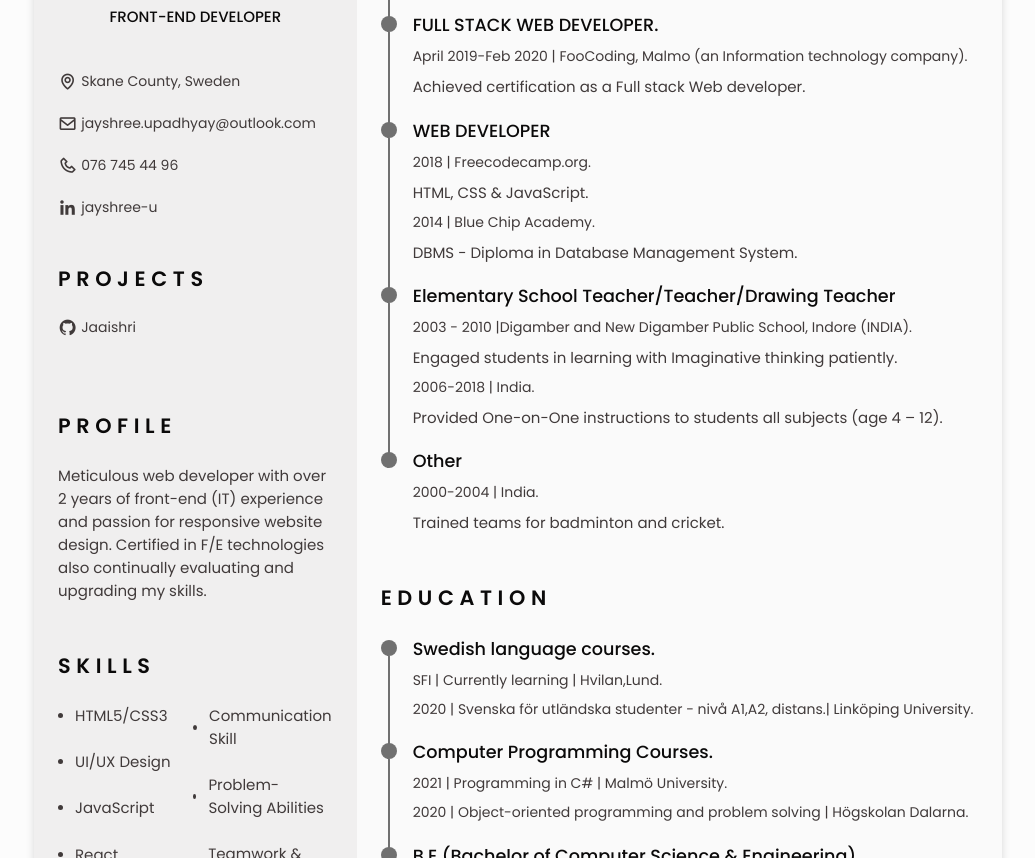
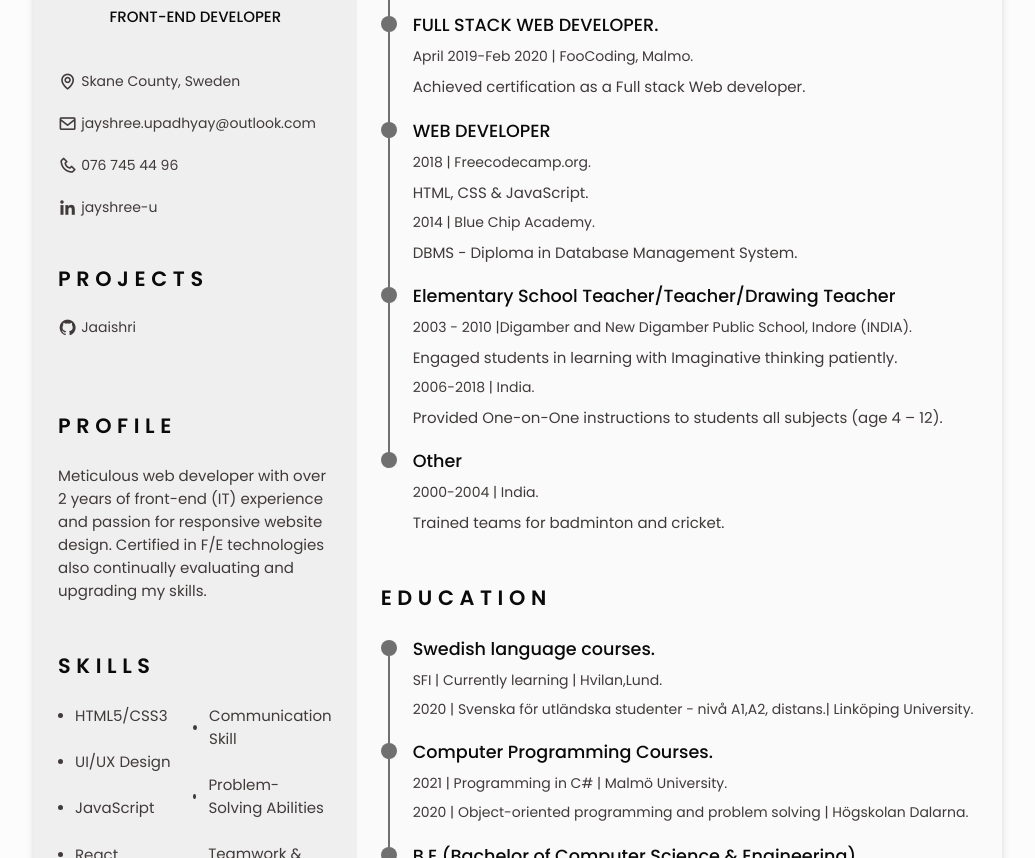
Before and after one commit to Jaaishri/JayshreeCV, a plain HTML site: page index.html in a window 1280 px wide. Shown: the part 242-1100 px from the top of the page, without its empty margins (122-1157 px from the left). Drawn offline with nearby package versions, Linux system fonts and the light colour scheme.

Commit message:
Update index.html

```diff
--- a/index.html
+++ b/index.html
@@ -291,7 +291,7 @@
 
                             <div class="experience__data bd-grid">
                               <h3 class="experience__title">FULL STACK WEB DEVELOPER.</h3>
-                              <span class="experience__company">April 2019-Feb 2020 | FooCoding, Malmo (an Information technology company).</span>
+                              <span class="experience__company">April 2019-Feb 2020 | FooCoding, Malmo.</span>
                               <p class="experience__description">Achieved certification as a Full stack Web developer.</p>
 
                             </div>
```
